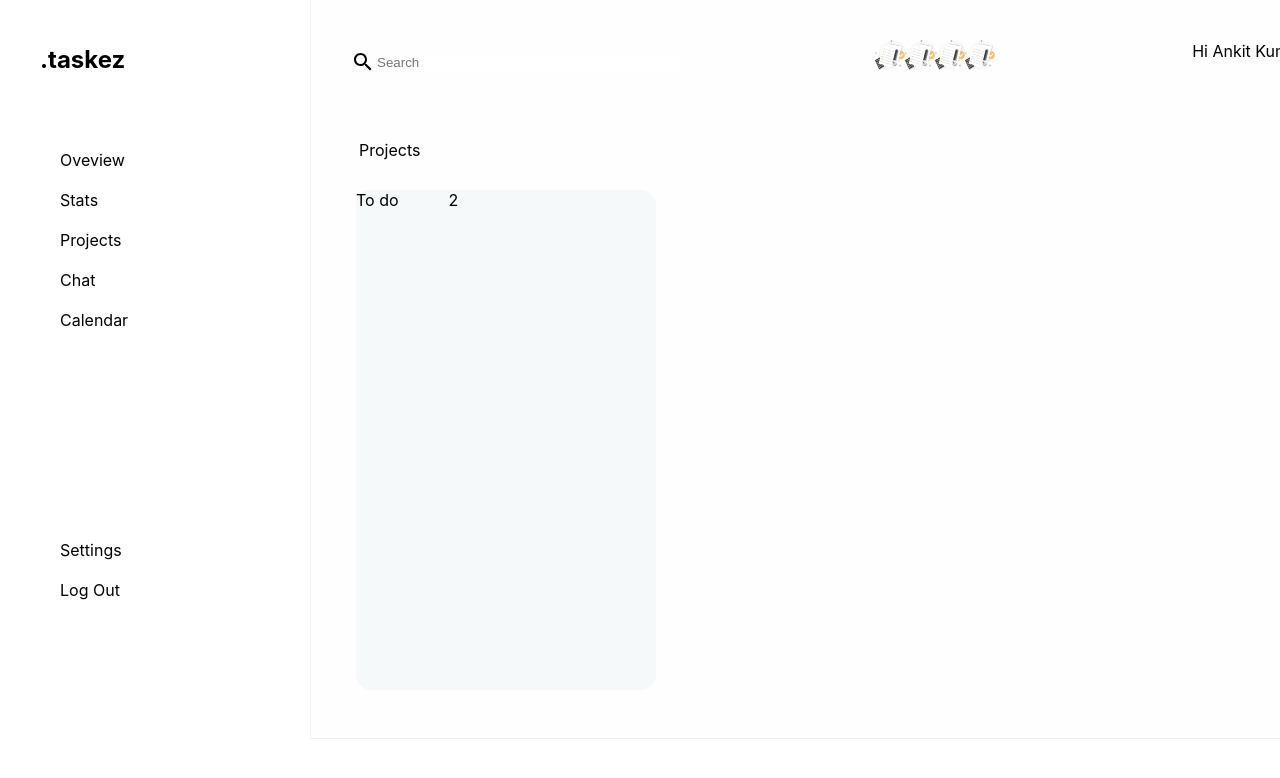
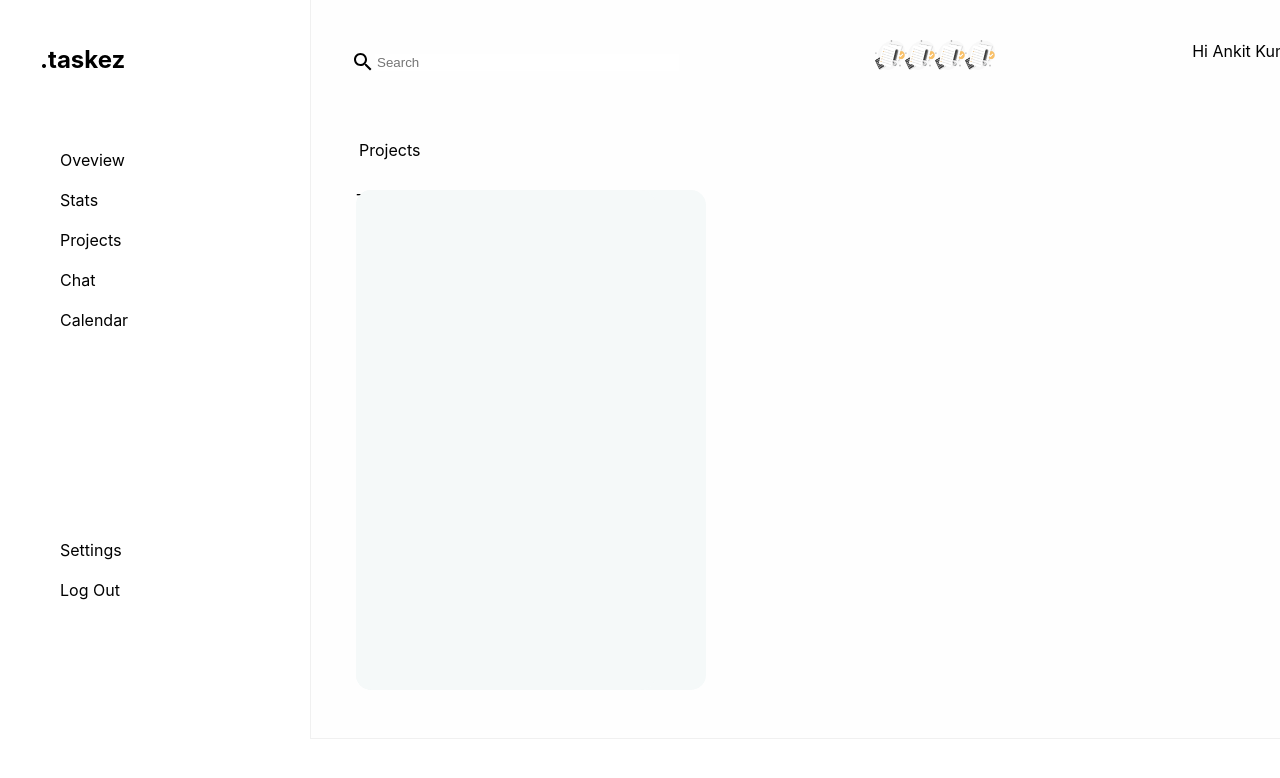
Before and after one commit to samfajobi/Simple_To-do_Web-App, a React (Create React App) app in the folder to-do_web-app/: page / in a window 1280 px wide. Shown: the top 778 px of the page. Built offline with nearby package versions, Linux system fonts and the light colour scheme.

Commit message:
A new Commit

```diff
--- a/to-do_web-app/src/components/Tasks/Tasks.js
+++ b/to-do_web-app/src/components/Tasks/Tasks.js
@@ -147,8 +147,24 @@ const TodoNo = styled.div`
   margin-left: 50px;
 
 `
-const InProgressSection = styled.div``
-const CompletedSection = styled.div``
+const InProgressSection = styled.div`
+  position: absolute;
+  background: #F5F9F9;
+  border-radius: 15px;
+  top: 200px;
+  left: 95px;
+  width: 300px;
+  height: 500px;
+`
+const CompletedSection = styled.div`
+  position: absolute;
+  background: #F5F9F9;
+  border-radius: 15px;
+  top: 200px;
+  left: 45px;
+  width: 300px;
+  height: 500px;
+`
 
 
 const Tasks = () => {
```
